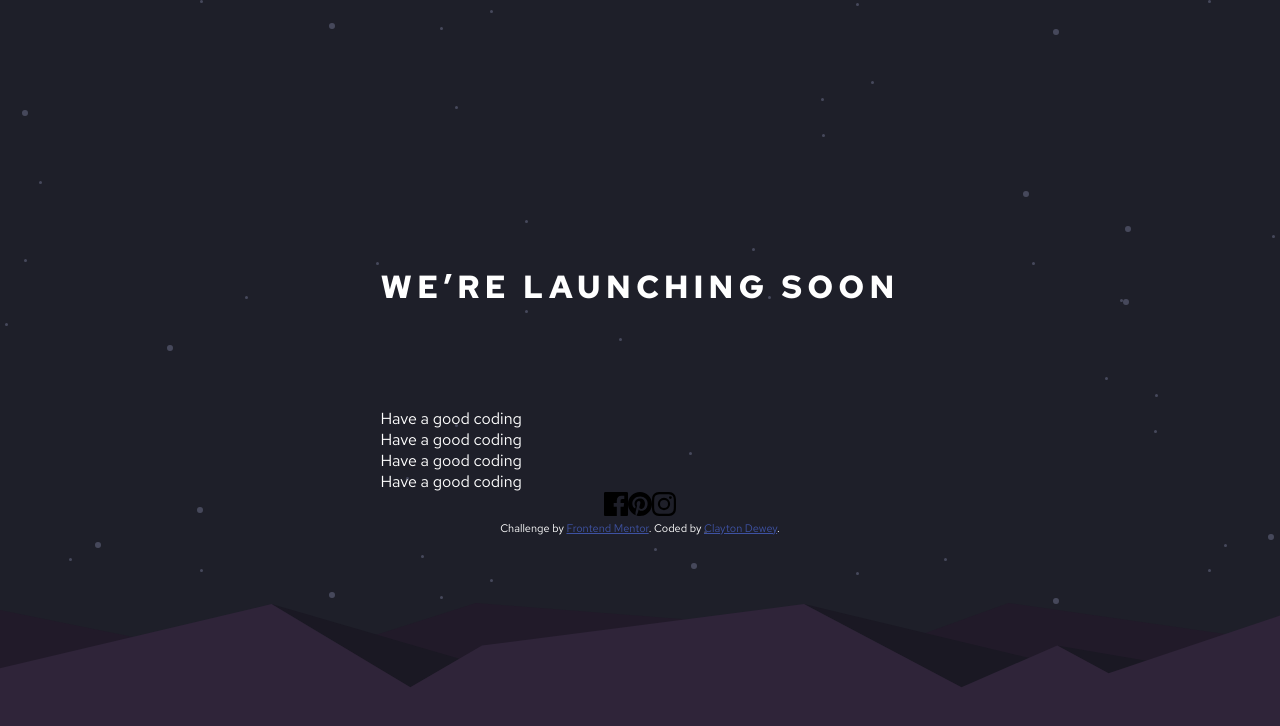
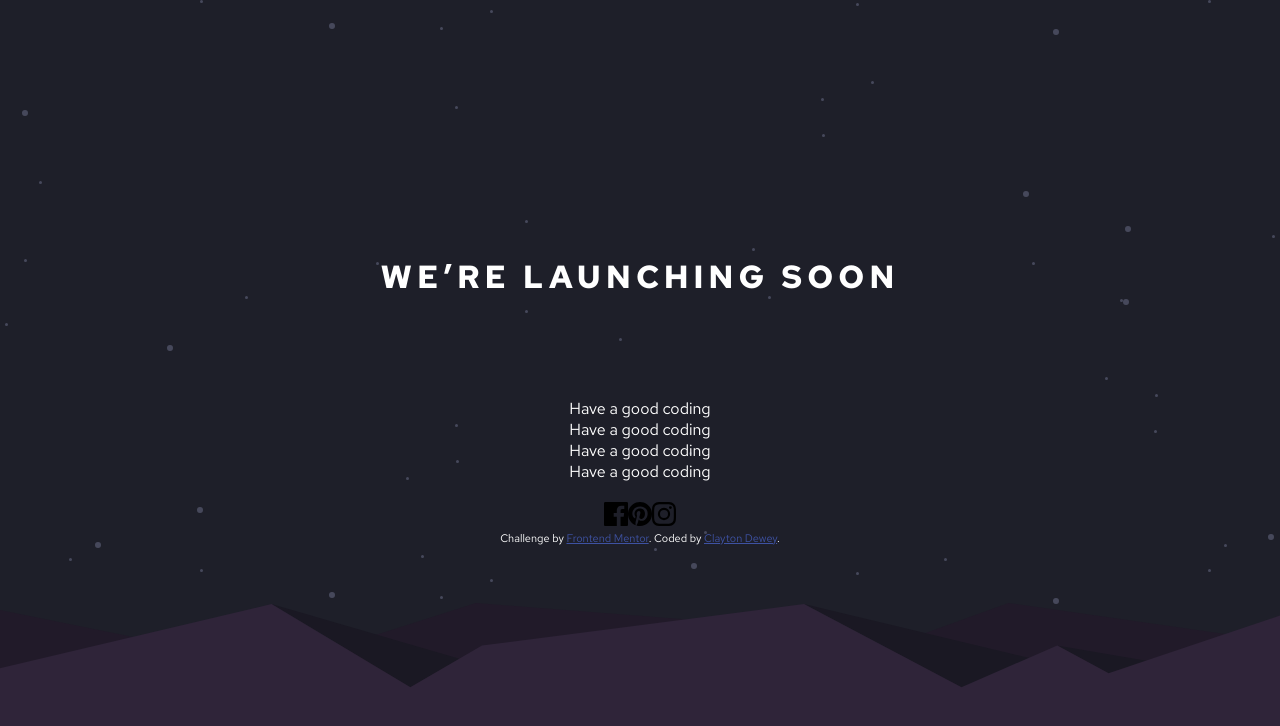
Before and after one commit to ClaytonDewey/launch-countdown-timer, a React (Create React App) app: page / in a window 1280 px wide. Shown: the top 726 px of the page. Built offline with nearby package versions, Linux system fonts and the light colour scheme.

Commit message:
Wrap elements in a styled container

```diff
--- a/src/components/Counter/index.tsx
+++ b/src/components/Counter/index.tsx
@@ -1,16 +1,29 @@
 import React from 'react';
+import styled from 'styled-components';
 import Count from './Count';
 
 type CounterProps = {};
 
+const StyledDiv = styled.div`
+  text-align: center;
+  perspective: 400px;
+  margin: 20px auto;
+
+  *,
+  *:before,
+  *:after {
+    box-sizing: border-box;
+  }
+`;
+
 const Counter: React.FC<CounterProps> = () => {
   return (
-    <div>
+    <StyledDiv>
       <Count />
       <Count />
       <Count />
       <Count />
-    </div>
+    </StyledDiv>
   );
 };
 export default Counter;
```
